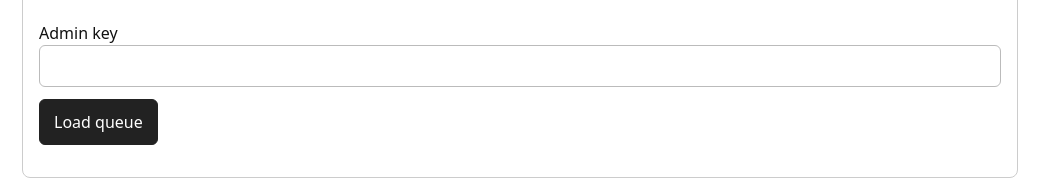
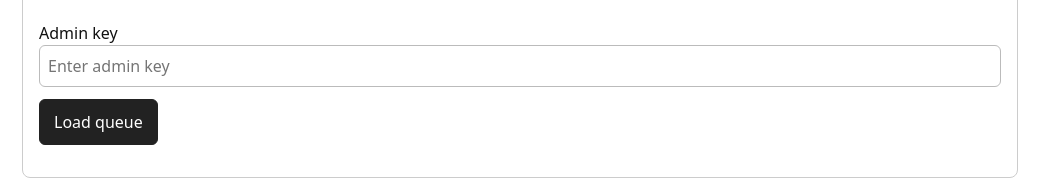
Before and after one commit to cjmurphy4810/jellypod-prompt-queue, a website: page index.html in a window 1280 px wide. Shown: the part 651-831 px from the top of the page, without its empty margins (0-1064 px from the left). Drawn offline with Linux system fonts and the light colour scheme.

Commit message:
Change admin key input type tAdd password field for admin keyo password

```diff
--- a/index.html
+++ b/index.html
@@ -114,7 +114,7 @@
   <fieldset>
     <legend>View queue / admin</legend>
     <label>Admin key
-      <input id="adminKey" autocomplete="off">
+      <input id="adminKey" type="password" placeholder="Enter admin key" autocomplete="off">
     </label>
     <button id="loadBtn" type="button">Load queue</button>
     <div id="loadMsg" class="small"></div>
```
